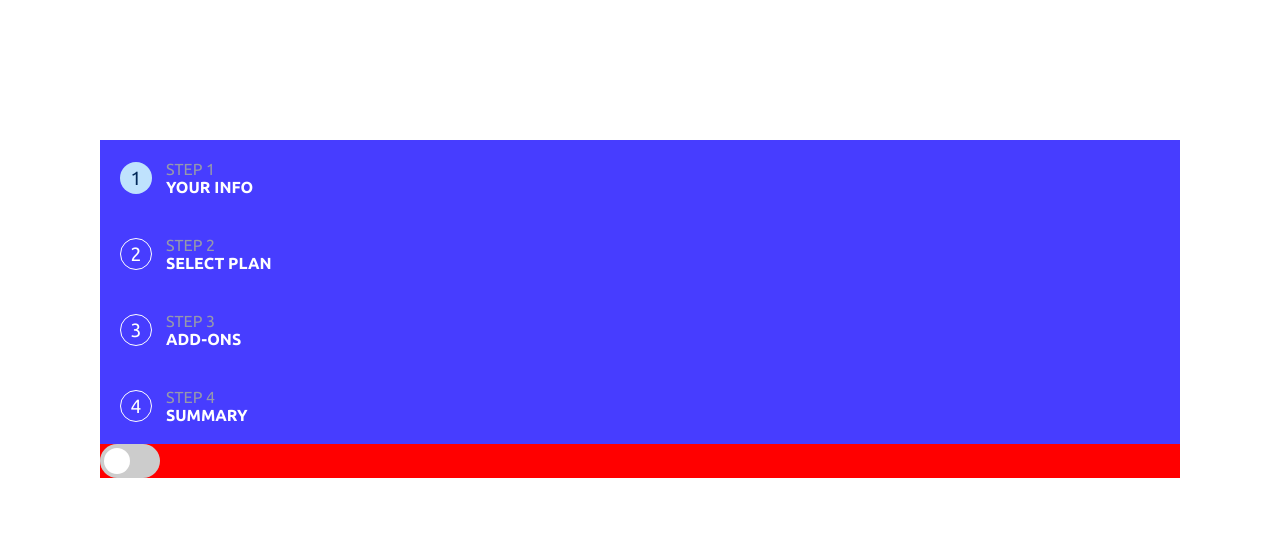
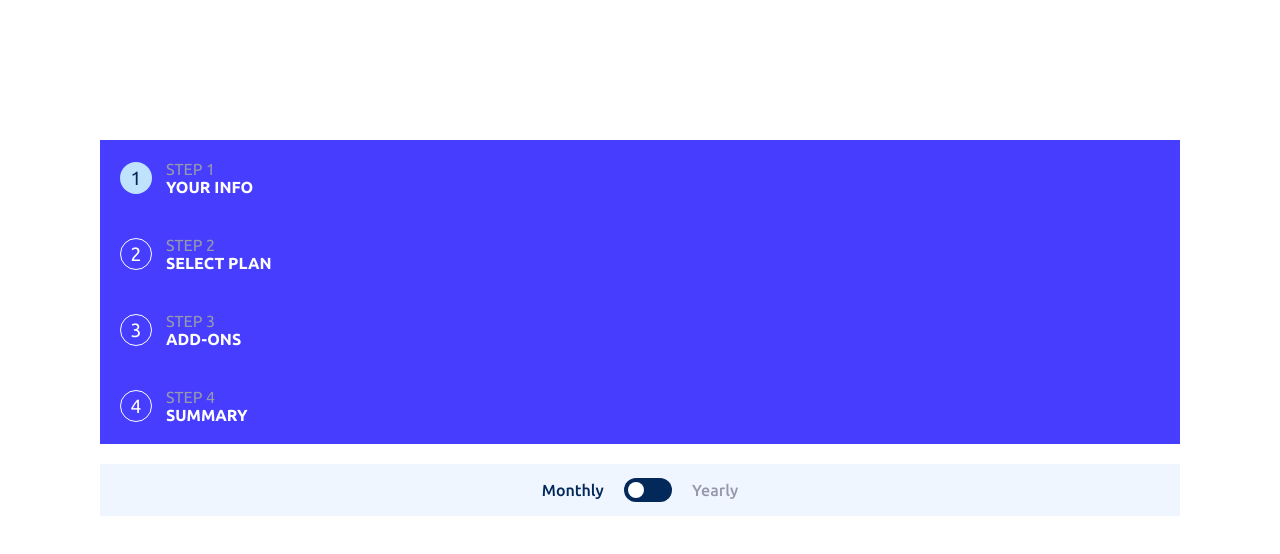
Before and after one commit to tymino/frontendmentor_multi-step-form, a Vue app: page / in a window 1280 px wide. Shown: the top 554 px of the page. Built offline with nearby package versions, Linux system fonts and the light colour scheme.

Commit message:
style Toggle

```diff
--- a/src/App.vue
+++ b/src/App.vue
@@ -54,7 +54,7 @@ export default {
         },
       }),
       toggle: computed({
-        get: () => store.state.toggle.isChecked,
+        get: () => store.state.toggle,
         set: (value) => {
           store.commit('updateToggle', value);
         },
@@ -88,7 +88,7 @@ export default {
   }
 
   &__toggle {
-    background: red;
+    margin-top: 20px;
   }
 }
 </style>
--- a/src/components/UI/Toggle.vue
+++ b/src/components/UI/Toggle.vue
@@ -1,13 +1,27 @@
 <template>
   <div class="container">
-    <div class="container__title-left">{{ data.titleLeft }}</div>
+    <div
+      class="container__title"
+      :class="{
+        'container__title--active': !data.isChecked,
+      }"
+    >
+      {{ data.titleLeft }}
+    </div>
     <div class="container__toggle toggle">
       <label class="toggle">
         <input type="checkbox" :value="data.isChecked" @input="updateToggle" />
         <span class="slider round"></span>
       </label>
     </div>
-    <div class="container__title-right">{{ data.titleRight }}</div>
+    <div
+      class="container__title"
+      :class="{
+        'container__title--active': data.isChecked,
+      }"
+    >
+      {{ data.titleRight }}
+    </div>
   </div>
 </template>
 
@@ -29,11 +43,32 @@ export default {
 </script>
 
 <style lang="scss" scoped>
+.container {
+  display: flex;
+  justify-content: center;
+  align-items: center;
+  padding: 14px 0;
+  background: var(--color-magnolia);
+
+  &__title {
+    color: var(--color-cool-gray);
+    font-family: var(--font-family);
+    font-weight: var(--font-medium);
+    text-transform: capitalize;
+    margin: 0 20px;
+    transition: 0.4s;
+
+    &--active {
+      color: var(--color-marine-blue);
+    }
+  }
+}
+
 .toggle {
   position: relative;
   display: inline-block;
-  width: 60px;
-  height: 34px;
+  width: 48px;
+  height: 24px;
 
   & input {
     opacity: 0;
@@ -42,7 +77,6 @@ export default {
   }
 }
 
-/* The slider */
 .slider {
   position: absolute;
   cursor: pointer;
@@ -50,19 +84,17 @@ export default {
   left: 0;
   right: 0;
   bottom: 0;
-  background-color: #ccc;
-  -webkit-transition: 0.4s;
+  background-color: var(--color-marine-blue);
   transition: 0.4s;
 
   &:before {
     position: absolute;
     content: '';
-    height: 26px;
-    width: 26px;
+    height: 16px;
+    width: 16px;
     left: 4px;
     bottom: 4px;
-    background-color: white;
-    -webkit-transition: 0.4s;
+    background-color: var(--color-white);
     transition: 0.4s;
   }
 
@@ -77,17 +109,15 @@ export default {
 
 input {
   &:checked + .slider {
-    background-color: #2196f3;
+    background-color: var(--color-marine-blue);
   }
 
   &:focus + .slider {
-    box-shadow: 0 0 1px #2196f3;
+    box-shadow: 0 0 1px var(--color-marine-blue);
   }
 
   &:checked + .slider:before {
-    -webkit-transform: translateX(26px);
-    -ms-transform: translateX(26px);
-    transform: translateX(26px);
+    transform: translateX(24px);
   }
 }
 </style>
```
